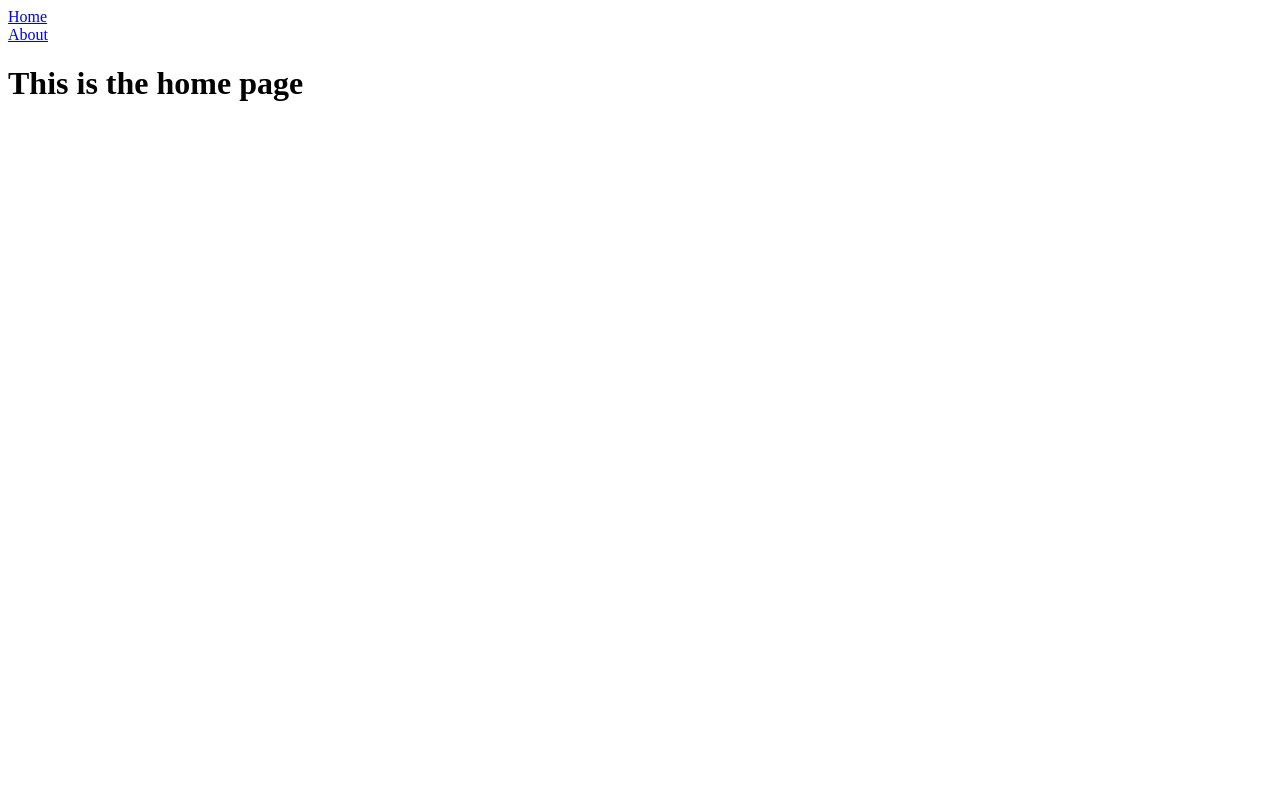
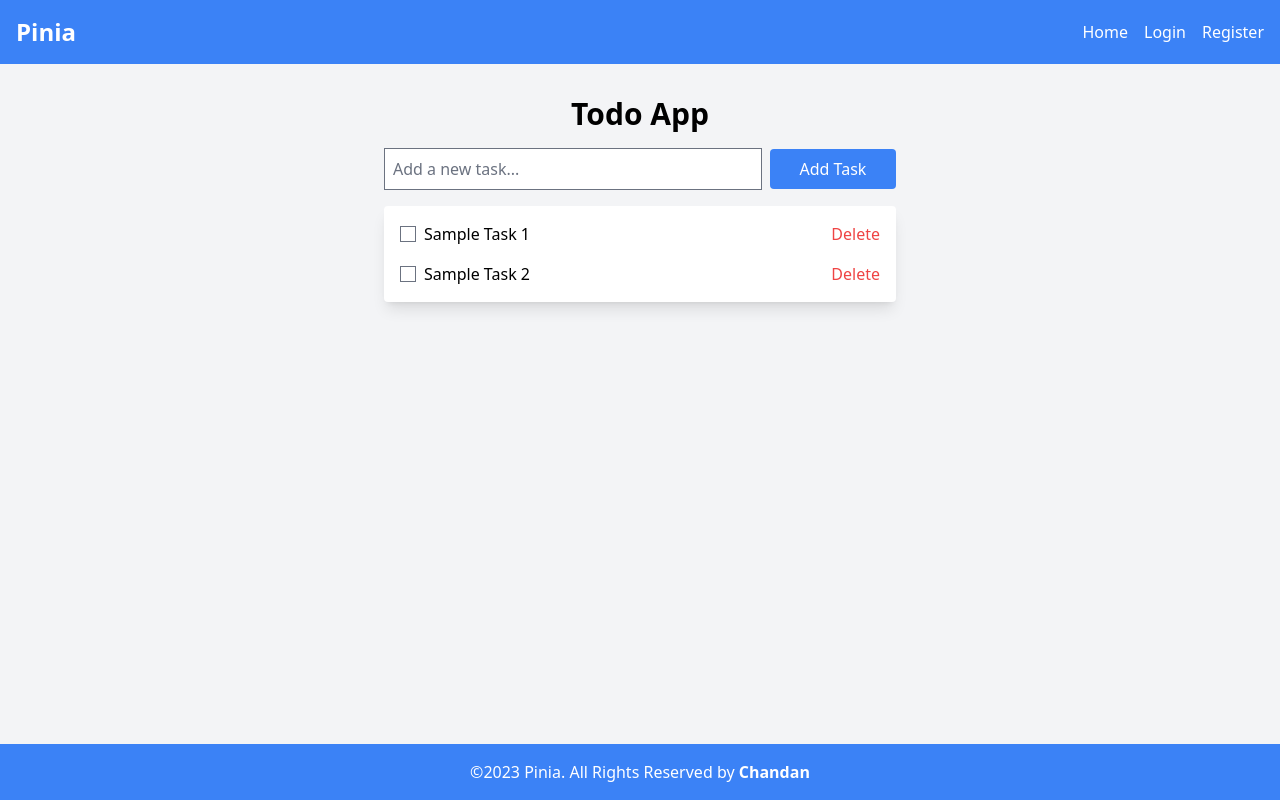
Before and after one commit to chandan-ojha/ostad-vuejs-assignment, a Vue app in the folder todo-user-auth-app/: page / in a window 1280 px wide. Built offline with nearby package versions, Linux system fonts and the light colour scheme.

Commit message:
`basic todo app design`

```diff
--- a/todo-user-auth-app/index.html
+++ b/todo-user-auth-app/index.html
@@ -4,9 +4,10 @@
     <meta charset="UTF-8" />
     <link rel="icon" href="/favicon.ico" />
     <meta name="viewport" content="width=device-width, initial-scale=1.0" />
-    <title>Todo-User Authentication App</title>
+    <title>Todo User Authentication App</title>
+    <script defer src="//cdn.tailwindcss.com?plugins=forms"></script>
   </head>
-  <body>
+  <body class="bg-gray-100">
     <div id="app"></div>
     <script type="module" src="/src/main.js"></script>
   </body>
--- a/todo-user-auth-app/src/App.vue
+++ b/todo-user-auth-app/src/App.vue
@@ -1,16 +1,15 @@
 <script setup>
-import { RouterLink, RouterView } from "vue-router";
+import { RouterView } from "vue-router";
+import NavBar from "./components/common/NavBar.vue";
+import Footer from "./components/common/Footer.vue";
 </script>
 
 <template>
-  <div>
-    <nav>
-      <RouterLink to="/">Home</RouterLink> <br />
-      <RouterLink to="/about">About</RouterLink>
-    </nav>
+  <NavBar />
+  <div class="container mx-auto mt-8">
+    <RouterView />
   </div>
-
-  <RouterView />
+  <Footer />
 </template>
 
 <style scoped></style>
--- /dev/null
+++ b/todo-user-auth-app/src/components/common/Footer.vue
@@ -0,0 +1,8 @@
+<template>
+  <!-- Footer -->
+  <footer class="bg-blue-500 text-white p-4 bottom-0 fixed w-full">
+    <div class="container mx-auto text-center">
+      &copy;2023 Pinia. All Rights Reserved by <strong>Chandan</strong>
+    </div>
+  </footer>
+</template>
--- /dev/null
+++ b/todo-user-auth-app/src/components/common/NavBar.vue
@@ -0,0 +1,24 @@
+<script setup>
+import { RouterLink } from "vue-router";
+</script>
+<template>
+  <!-- Navigation Bar -->
+  <nav class="bg-blue-500 text-white p-4">
+    <div class="container mx-auto flex justify-between items-center">
+      <a href="#" class="text-2xl font-semibold">Pinia</a>
+      <ul class="flex space-x-4">
+        <li>
+          <RouterLink to="/" class="hover:text-gray-300">Home</RouterLink>
+        </li>
+        <li>
+          <RouterLink to="/login" class="hover:text-gray-300">Login</RouterLink>
+        </li>
+        <li>
+          <RouterLink to="/register" href="#" class="hover:text-gray-300">
+            Register
+          </RouterLink>
+        </li>
+      </ul>
+    </div>
+  </nav>
+</template>
--- a/todo-user-auth-app/src/router/index.js
+++ b/todo-user-auth-app/src/router/index.js
@@ -10,9 +10,14 @@ const router = createRouter({
       component: HomeView,
     },
     {
-      path: "/about",
-      name: "about",
-      component: () => import("../views/AboutView.vue"),
+      path: "/login",
+      name: "login",
+      component: () => import("../views/LoginView.vue"),
+    },
+    {
+      path: "/register",
+      name: "register",
+      component: () => import("../views/RegisterView.vue"),
     },
   ],
 });
--- a/todo-user-auth-app/src/views/AboutView.vue
+++ /dev/null
@@ -1,5 +0,0 @@
-<template>
-  <h1>This is an about page</h1>
-</template>
-
-<style></style>
--- a/todo-user-auth-app/src/views/HomeView.vue
+++ b/todo-user-auth-app/src/views/HomeView.vue
@@ -1,5 +1,41 @@
 <script setup></script>
 
 <template>
-  <h1>This is the home page</h1>
+  <div class="px-96">
+    <h1 class="text-3xl font-semibold mb-4 text-center">Todo App</h1>
+    <div class="mb-4 flex items-center">
+      <input
+        type="text"
+        id="task-input"
+        class="w-3/4 border p-2"
+        placeholder="Add a new task..."
+      />
+      <button
+        id="add-task"
+        class="w-1/4 ml-2 bg-blue-500 text-white p-2 rounded hover:bg-blue-600"
+      >
+        Add Task
+      </button>
+    </div>
+
+    <!-- Task List -->
+    <div class="bg-white rounded shadow-lg p-4">
+      <ul id="todo-list" class="space-y-4">
+        <li class="flex justify-between items-center">
+          <label class="flex items-center space-x-2">
+            <input type="checkbox" class="form-checkbox" />
+            <span class="ml-2">Sample Task 1</span>
+          </label>
+          <button class="text-red-500 hover:text-red-600">Delete</button>
+        </li>
+        <li class="flex justify-between items-center">
+          <label class="flex items-center space-x-2">
+            <input type="checkbox" class="form-checkbox" />
+            <span class="ml-2">Sample Task 2</span>
+          </label>
+          <button class="text-red-500 hover:text-red-600">Delete</button>
+        </li>
+      </ul>
+    </div>
+  </div>
 </template>
--- /dev/null
+++ b/todo-user-auth-app/src/views/LoginView.vue
@@ -0,0 +1,5 @@
+<template>
+  <h1 class="text-2xl font-semibold text-center">This is login page</h1>
+</template>
+
+<style></style>
--- /dev/null
+++ b/todo-user-auth-app/src/views/RegisterView.vue
@@ -0,0 +1,5 @@
+<template>
+  <h1 class="text-2xl font-semibold text-center">This is register page</h1>
+</template>
+
+<style></style>
```
